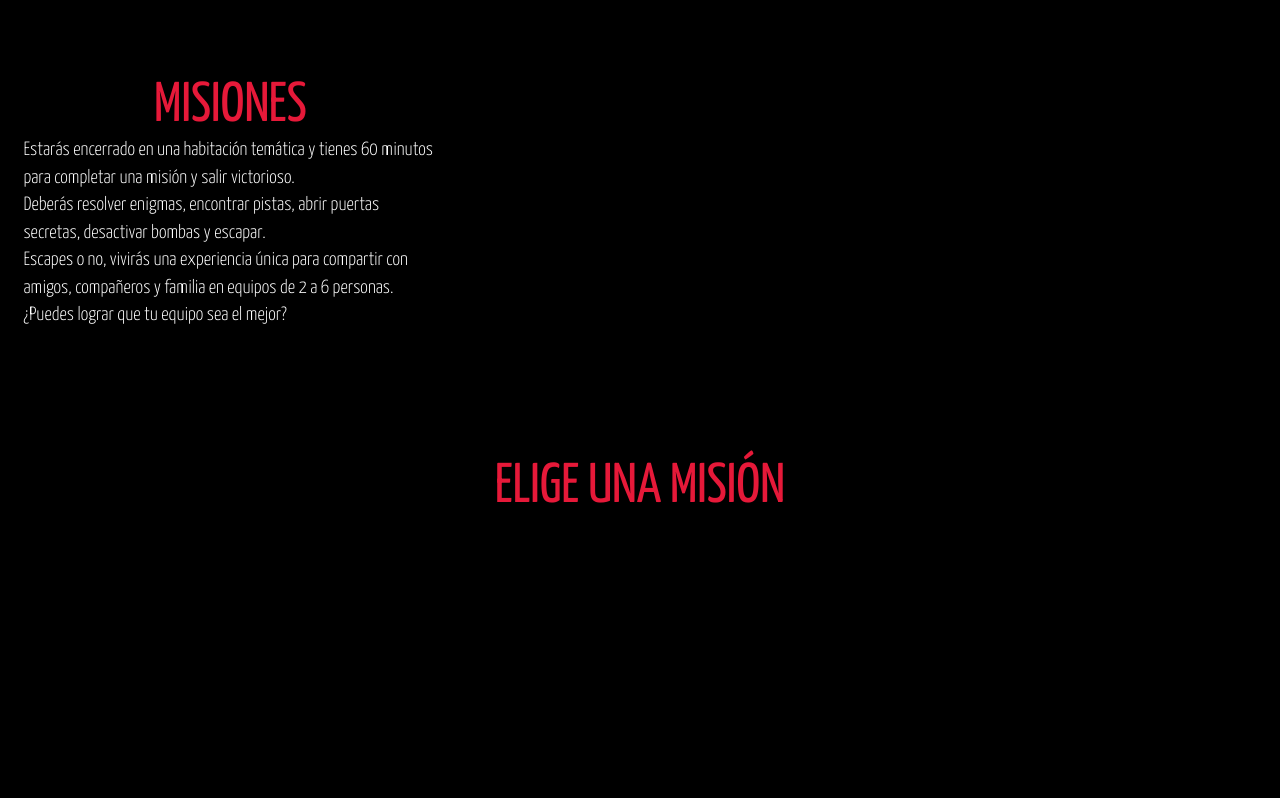
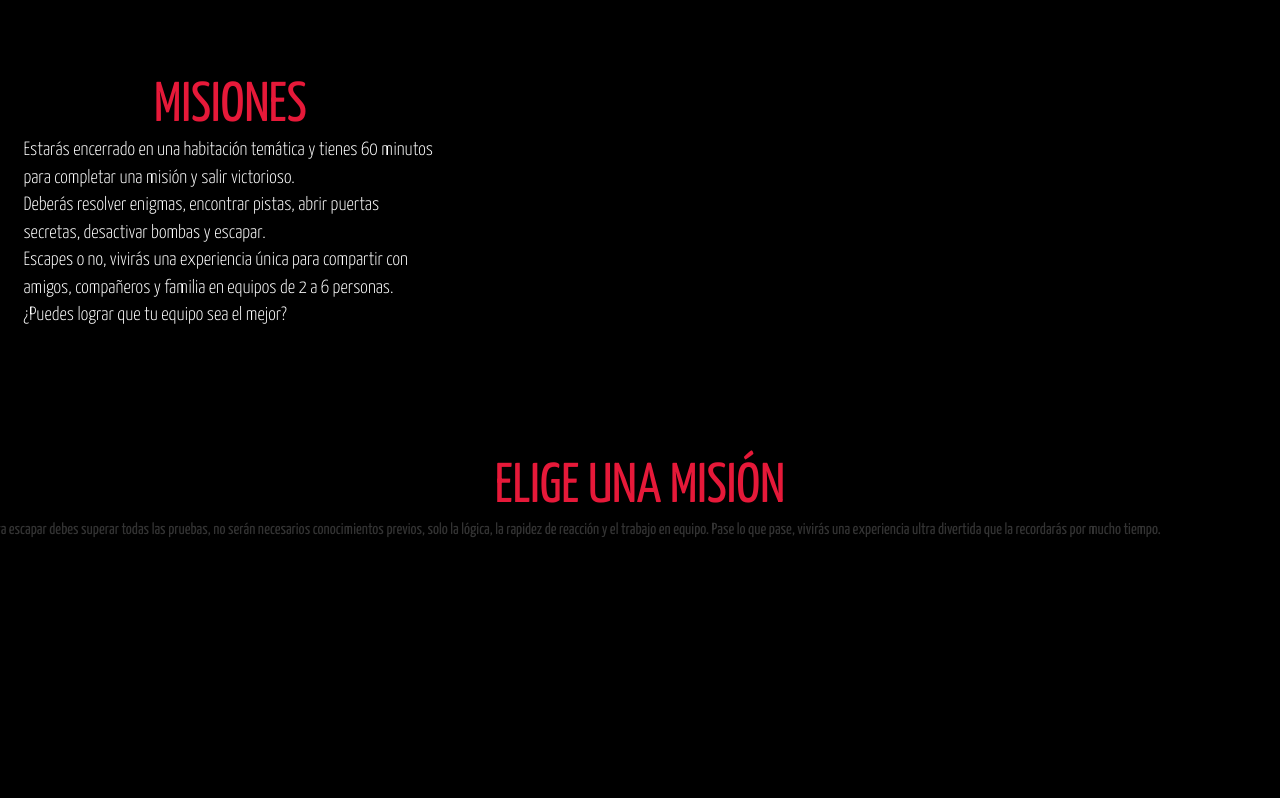
Before and after one commit to SimplicityCA/exit, a Yii app: template views/site/index.php in a window 1280 px wide. Shown: the part 1601-2399 px from the top of the page. Run offline with PHP 8.4 and a stand-in for Yii, Linux system fonts and the light colour scheme; the template is opened without the code that fills it, so the values that code supplies are empty; some libraries are stand-ins or nearby versions.

Commit message:
exit init
exit init yii2 app

```diff
--- a/views/site/index.php
+++ b/views/site/index.php
@@ -91,4 +91,9 @@ $this->title = 'EXIT';
 
     </div>
         <h1>ELIGE UNA MISIÓN</h1>
+        <div class="row">
+        <span>
+Para escapar debes superar todas las pruebas, no serán necesarios conocimientos previos, solo la lógica, la rapidez de reacción y el trabajo en equipo. Pase lo que pase, vivirás una experiencia ultra divertida que la recordarás por mucho tiempo.
+        </span>
+      </div>
 </section>
```
